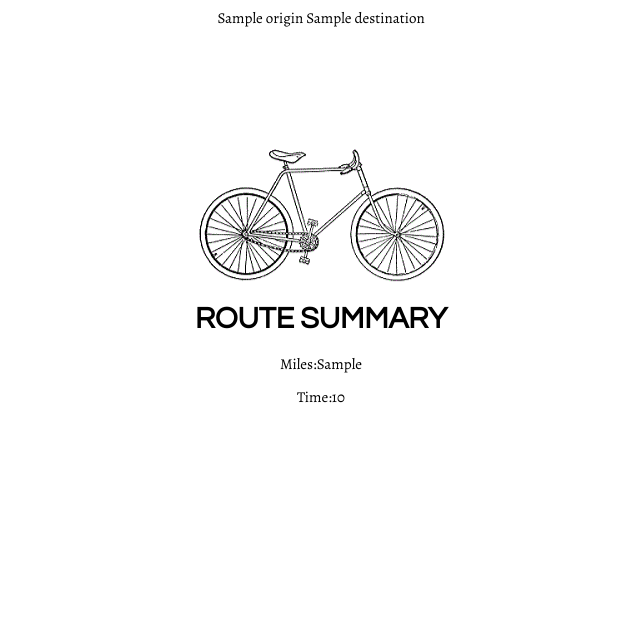
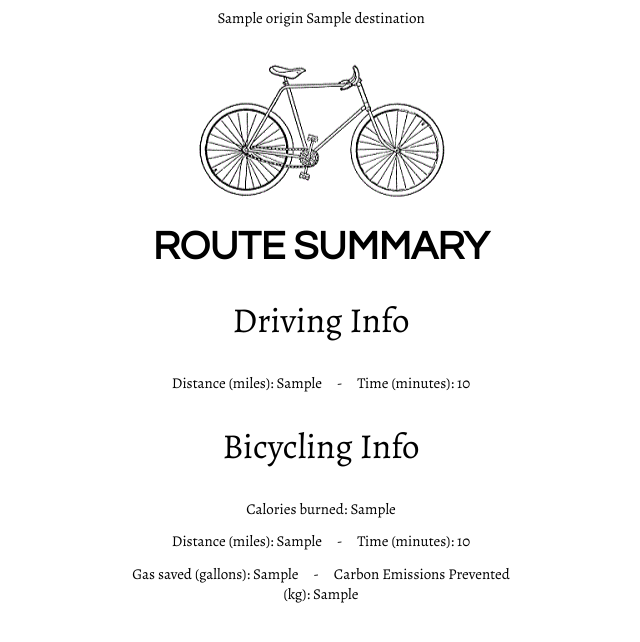
Before and after one commit to MattKNewell/TakeABike, a Flask app: template templates/results.html in a window 1280 px wide. Shown: the top 642 px of the page, without its empty margins (319-959 px from the left). Run offline with Flask 2, Linux system fonts and the light colour scheme; the template is opened without the code that fills it: most values are stand-ins (such as "Sample title", 1, 10 or a date in 2020).

Commit message:
nick & justin added some shit

```diff
--- a/main.py
+++ b/main.py
@@ -26,9 +26,10 @@ app = Flask(__name__)
 
 import requests
 import json
+import string
 
-def send_request(session, source, destination, api_key):
-    url = "https://maps.googleapis.com/maps/api/distancematrix/json?units=imperial&origins="+source+"&destinations="+destination+"&key="+api_key
+def send_request(session, source, destination, api_key, mode):
+    url = "https://maps.googleapis.com/maps/api/distancematrix/json?units=imperial&origins="+source+"&mode="+mode+"&destinations="+destination+"&key="+api_key
     req = session.get(url)
 
     return req
@@ -64,20 +65,40 @@ def calculateRoute():
 
     print("origin: " + origin)
     print("destination: " + destination)
-    api_k = "AIzaSyAG3ZCHlwPGF_d5zx1WDBxT1TS5_1u3XYc"
+    api_k = "AIzaSyCQonRJBaqRXX6bLjIiMMlZCsqN1jDHKA0"
 
-    #session1 = requests.Session()
     print(requests)
     session = requests.Session()
-    req = send_request(session, origin, destination, api_k)
+    req = send_request(session, origin, destination, api_k, "bicycling")
+    req1 = send_request(session, origin, destination, api_k, "driving")
 
     print(get_duration(req))
     print(get_miles(req))
 
-    the_duration = get_duration(req)
-    the_miles = get_miles(req)
+    the_duration = float(get_duration(req).split()[0])
+    the_miles = float(get_miles(req).split()[0])
 
-    return render_template('results.html', origin=origin, destination=destination, the_duration=the_duration, the_miles=the_miles)
+    the_duration_driving = get_duration(req1)
+    the_miles_driving = get_miles(req1)
+
+    driving_duration_mins = float(the_duration_driving.split()[0])
+    driving_miles = float(the_miles_driving.split()[0])
+
+    the_duration_hrs = the_duration/60
+    calories_burned = (the_duration_hrs*600)*2
+
+    gas_saved = (driving_miles/22)*2
+    gas_saved = str(round(gas_saved, 2))
+
+    carbon_emissions = 8.8*(driving_miles/22)*2
+
+    print(driving_duration_mins)
+    print(driving_miles)
+
+    return render_template('results.html', origin=origin, destination=destination,
+        the_duration=the_duration, the_miles=the_miles, the_calories=calories_burned,
+        the_gas=gas_saved, the_duration_driving=the_duration_driving, the_miles_driving=the_miles_driving,
+        carbon_emissions=carbon_emissions)
 
 # [START info]
 @app.route('/info')
--- a/templates/results.html
+++ b/templates/results.html
@@ -11,13 +11,30 @@
         <meta name="viewport">
         <link href="https://fonts.googleapis.com/css?family=Alegreya|Questrial" rel="stylesheet">
         <link href="../static/css/style.css" type="text/css" rel="stylesheet">
+        <style type="text/css">
+        .h1{
+            font-size: 30px;
+        }
+        .h2{
+            font-size: 20px;
+        }
+        .h3{
+            font-size: 15px;
+        }
+        </style>
     </head>
     <body>
         <div class="content">
             <a href="../static/bike_clip_art.gif" target="_blank"><img class="bike_art" src="../static/bike_clip_art.gif" width="250" height="137" alt="A bike clip art" /></a>
-            <h1>ROUTE SUMMARY</h1>
-            <h2>Miles:{{the_miles}}</h2>
-            <h2>Time:{{the_duration}}</h2>
+            <h1 style="font-size: 40px">ROUTE SUMMARY</h1>
+            <h2 style="font-size: 35px">Driving Info</h2>
+            <h2>Distance (miles): {{the_miles_driving}} &nbsp&nbsp&nbsp&nbsp-&nbsp&nbsp&nbsp&nbsp  Time (minutes): {{the_duration_driving}}</h2>
+
+            <h2 style="font-size: 35px">Bicycling Info</h2>
+            <h2>Calories burned: {{the_calories}}</h2>
+            <h2>Distance (miles): {{the_miles}} &nbsp&nbsp&nbsp&nbsp-&nbsp&nbsp&nbsp&nbsp  Time (minutes): {{the_duration}}</h2>
+            <h2>Gas saved (gallons): {{the_gas}} &nbsp&nbsp&nbsp&nbsp-&nbsp&nbsp&nbsp&nbsp Carbon Emissions Prevented (kg): {{carbon_emissions}}</h2>
+
             <br><br>
         </div>
         {{origin}}
```
